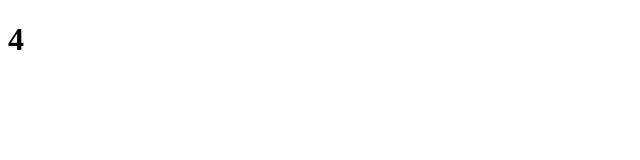
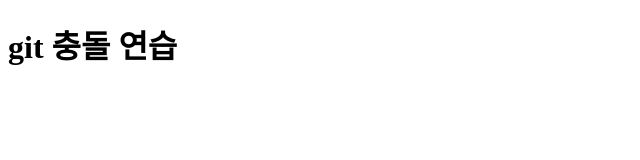
Before and after one commit to Saseungwon/git-practice, a plain HTML site: page index.html in a window 1280 px wide. Shown: the whole page, without its empty margins (0-640 px from the left). Drawn offline with Linux system fonts and the light colour scheme.

Commit message:
git 충돌연습

```diff
--- a/index.html
+++ b/index.html
@@ -7,6 +7,6 @@
   <title>Document</title>
 </head>
 <body>
-  <h1>4</h1>
+  <h1>git 충돌 연습</h1>
 </body>
 </html>
```
